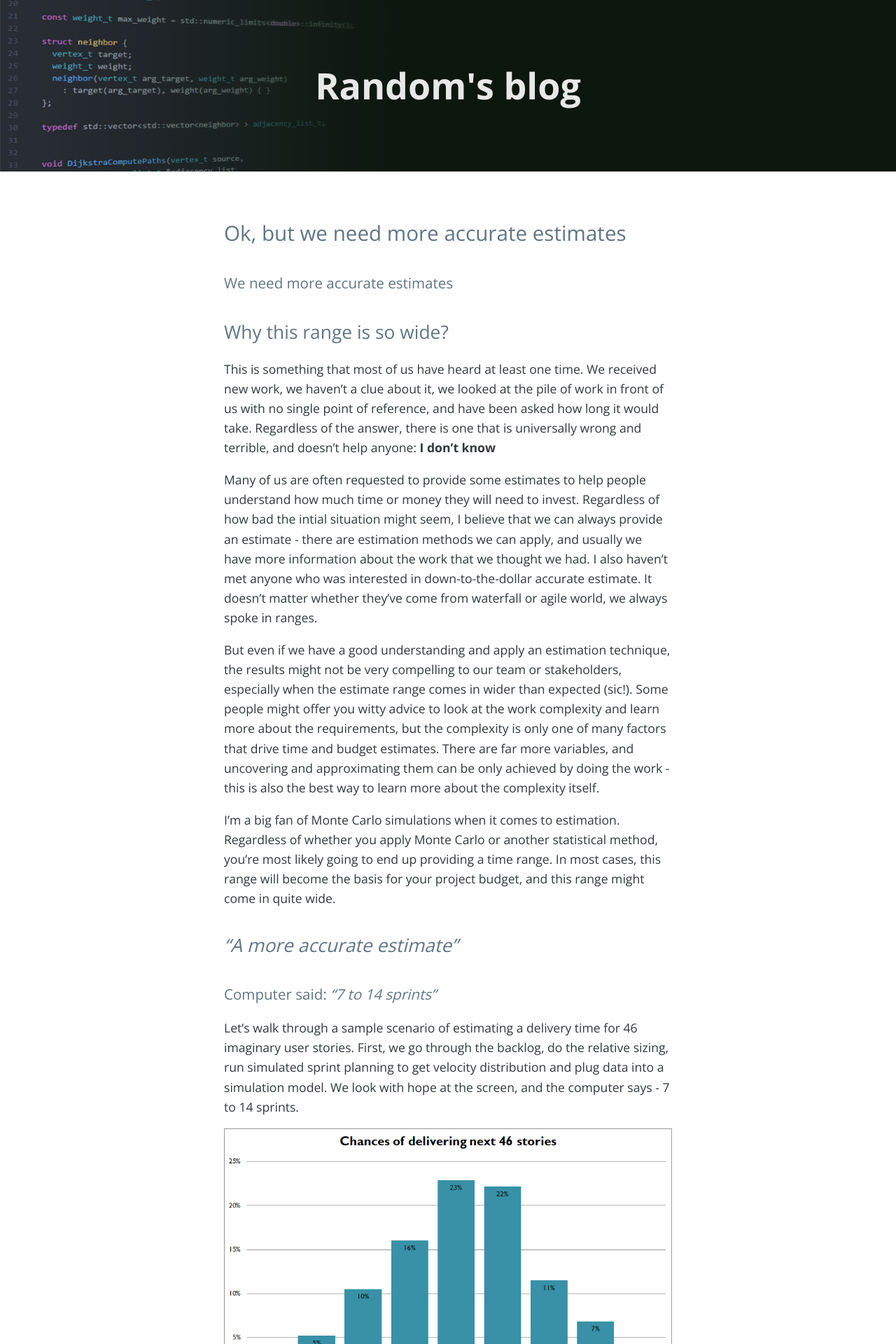
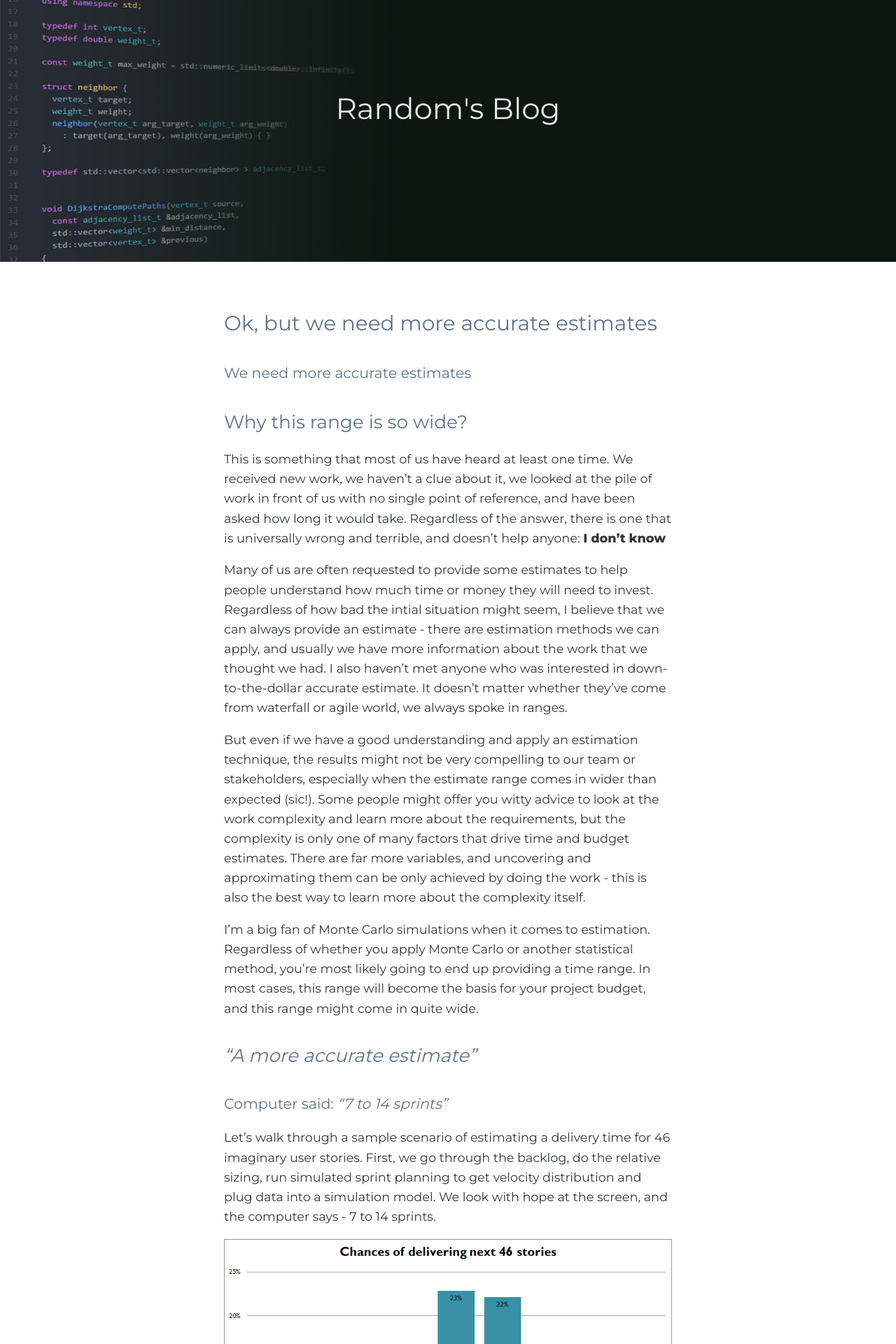
Before and after one commit to random82/blog, a Jekyll site: the page built from index.html, in a window 1280 px wide. Shown: the top 1920 px of the page at 70% size. Built offline with Jekyll 4.4.1, drawn with Linux system fonts in a browser that asks for light colours; the list of posts is cut into pages by our own code.

Commit message:
Header style changes + new fonts

```diff
--- a/_includes/head.html
+++ b/_includes/head.html
@@ -1,7 +1,7 @@
 <head>
     <meta charset="UTF-8">
     <meta name="viewport" content="width=device-width, initial-scale=1">
-    <link href='https://fonts.googleapis.com/css?family=Open+Sans:400,700' rel='stylesheet' type='text/css'>
+    <link href="https://fonts.googleapis.com/css?family=Montserrat:300,400,500,600,800" rel="stylesheet">
     <link rel="stylesheet" href="{{ site.url }}{{ site.baseurl }}/stylesheets/octicons/octicons.css">
     <link rel="stylesheet" href="{{ site.url }}{{ site.baseurl }}/stylesheets/stylesheet.css">
     <link rel="canonical" href="{{ page.url | replace:'index.html','' | prepend: site.baseurl | prepend: site.url }}">
--- a/_includes/header.html
+++ b/_includes/header.html
@@ -1,4 +1,5 @@
 <header class="page-header">
-     <h1 class="project-name"> <a class="header-link" href="{{ site.baseurl }}/"> {{ site.title }}</a></h1>
-     <!--<h3 style="font-weight: lighter;">a blog for <a class="header-link" href="http://canijustgo.com/" target="_blank">canijustgo.com</a></h3>-->
+    <a class="header-link" href="{{ site.baseurl }}/">
+        <p>{{ site.title }}</p>
+    </a>
 </header>
--- a/stylesheets/stylesheet.css
+++ b/stylesheets/stylesheet.css
@@ -4,7 +4,7 @@
 body {
   padding: 0;
   margin: 0;
-  font-family: "Open Sans", "Helvetica Neue", Helvetica, Arial, sans-serif;
+  font-family: 'Montserrat', sans-serif;
   font-size: 14px;
   line-height: 1.6;
   color: #32383B; }
@@ -59,6 +59,7 @@ a:hover {
   text-align: center;
   background: #56687C url('../img/cover.png') no-repeat 50%;
   background-size: cover;
+  height: 374px;
 }
 
 @media screen and (min-width: 64em) {
@@ -81,6 +82,11 @@ a:hover {
     color: rgba(255, 255, 255, 0.9);
     text-decoration: none;
     transition: 0.4s;
+}
+
+.page-header>a>p {
+  font-size: 42px;
+  text-transform: capitalize;
 }
 
 .header-link:hover {
```
Also changed, not shown: _config.dev.yml (added, +30 -0 lines).
